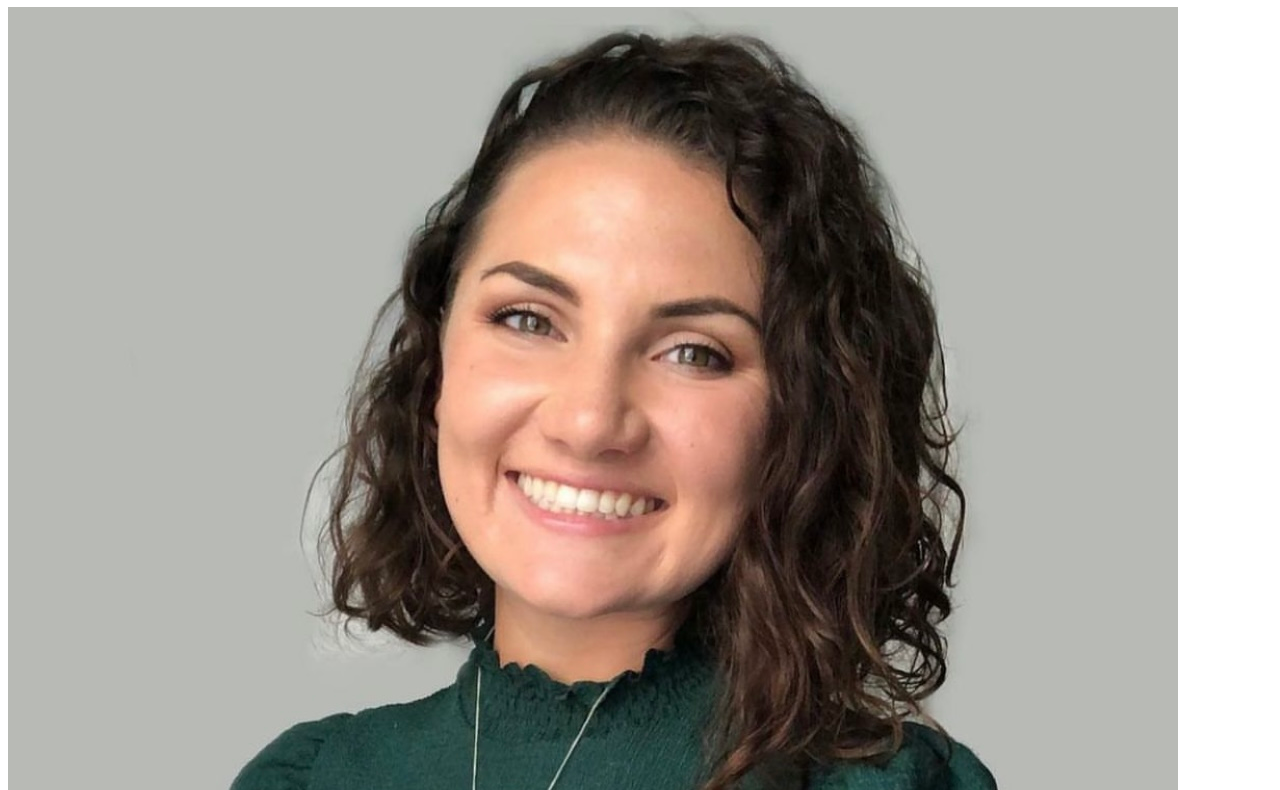
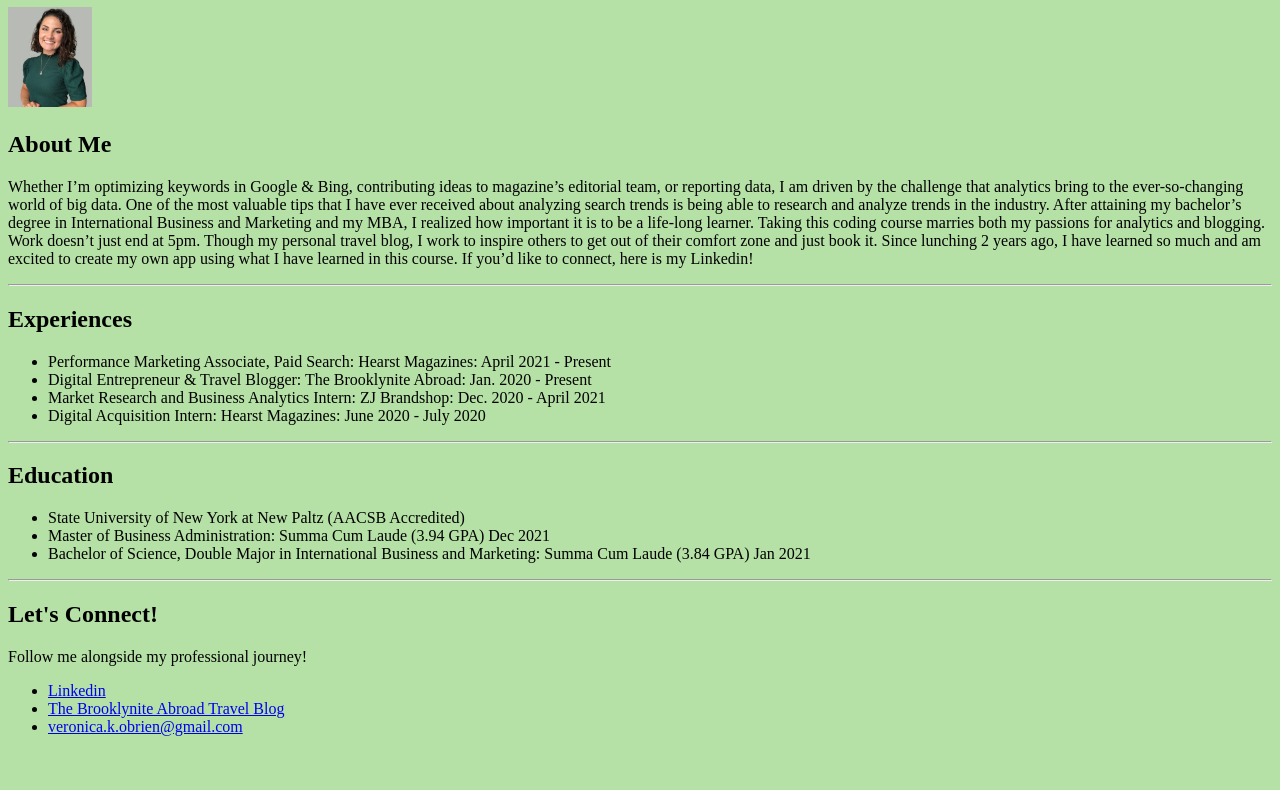
Before and after one commit to veronicaa528/portfolio-Veronica-OBrien, a plain HTML site: page index.html in a window 1280 px wide. Shown: the part 73-863 px from the top of the page. After the commit the page ends 825 px from the top, so only its background shows below. Drawn offline with Linux system fonts and the light colour scheme.

Commit message:
7th draft

```diff
--- a/index.html
+++ b/index.html
@@ -4,10 +4,23 @@
     <meta charset="utf-8">
 	<meta name="viewport" content="width=device-width">
 	<title>repl.it</title>
+
+    <style>
+        body {
+            background: rgb(182, 225, 166)
+        }
+
+        img{
+            height: 100px;
+
+        }
+    </style>
+
+
 </head>
 <body>
     <h1> Veronica K. O'Brien's Portfolio</h1>
-    <img alt="Headshot of Veronica" src="/IMG_2405.jpg"
+    <img alt="Headshot of Veronica" src="/IMG_2405.jpg">
     <div>
         <h2> About Me</h2>
         <p> Whether I’m optimizing keywords in Google & Bing, contributing ideas to magazine’s editorial team, or reporting data, I am driven by the challenge that analytics bring to the ever-so-changing world of big data. One of the most valuable tips that I have ever received about analyzing search trends is being able to research and analyze trends in the industry. After attaining my bachelor’s degree in International Business and Marketing and my MBA, I realized how important it is to be a life-long learner. Taking this coding course marries both my passions for analytics and blogging.
--- /dev/null
+++ b/style.css
@@ -0,0 +1,16 @@
+body {
+    background: rgb(182, 225, 166)
+}
+
+img{
+    height: 100px;
+
+}
+
+a{
+    color: aliceblue;
+}
+
+div { background: goldenrod;
+
+}
```
Also changed, not shown: 1 other file.
